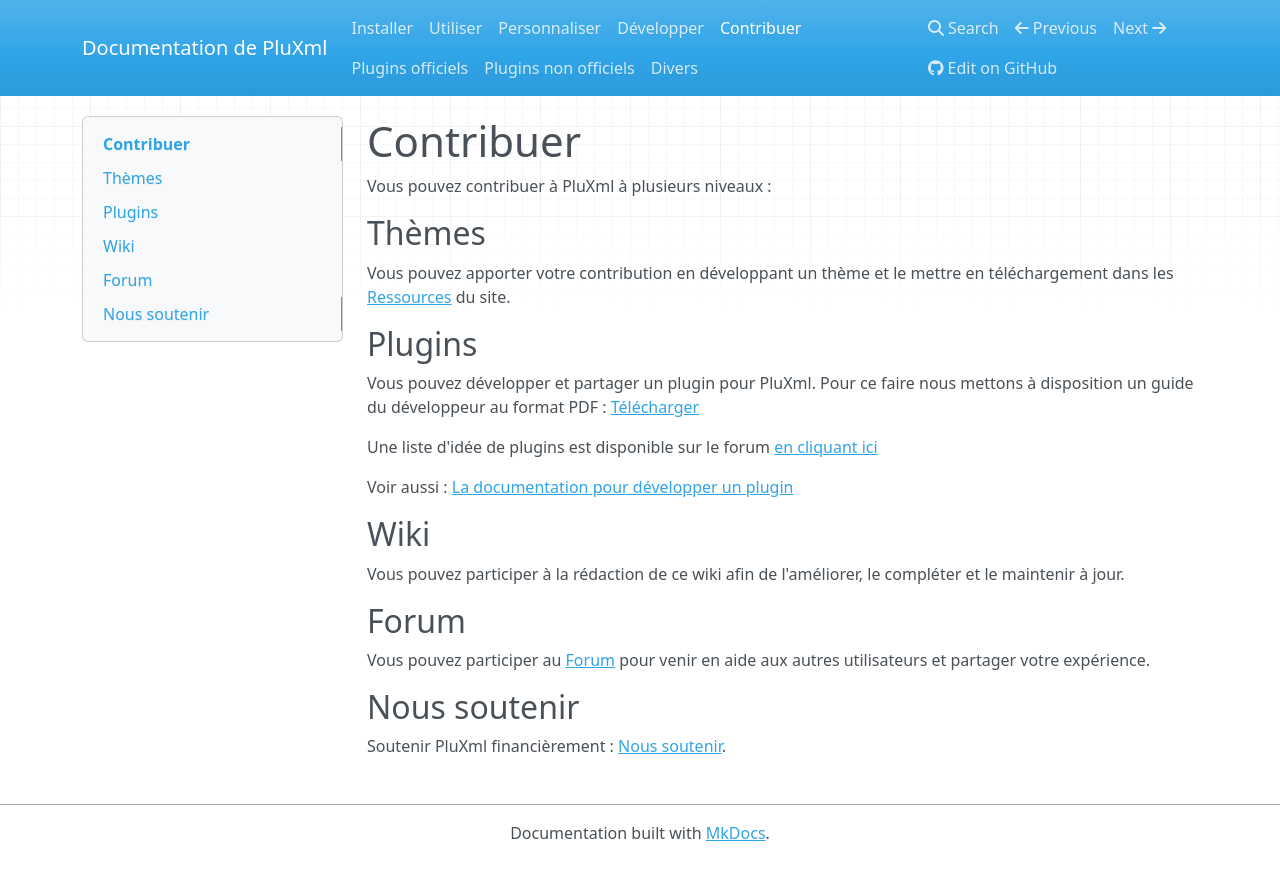
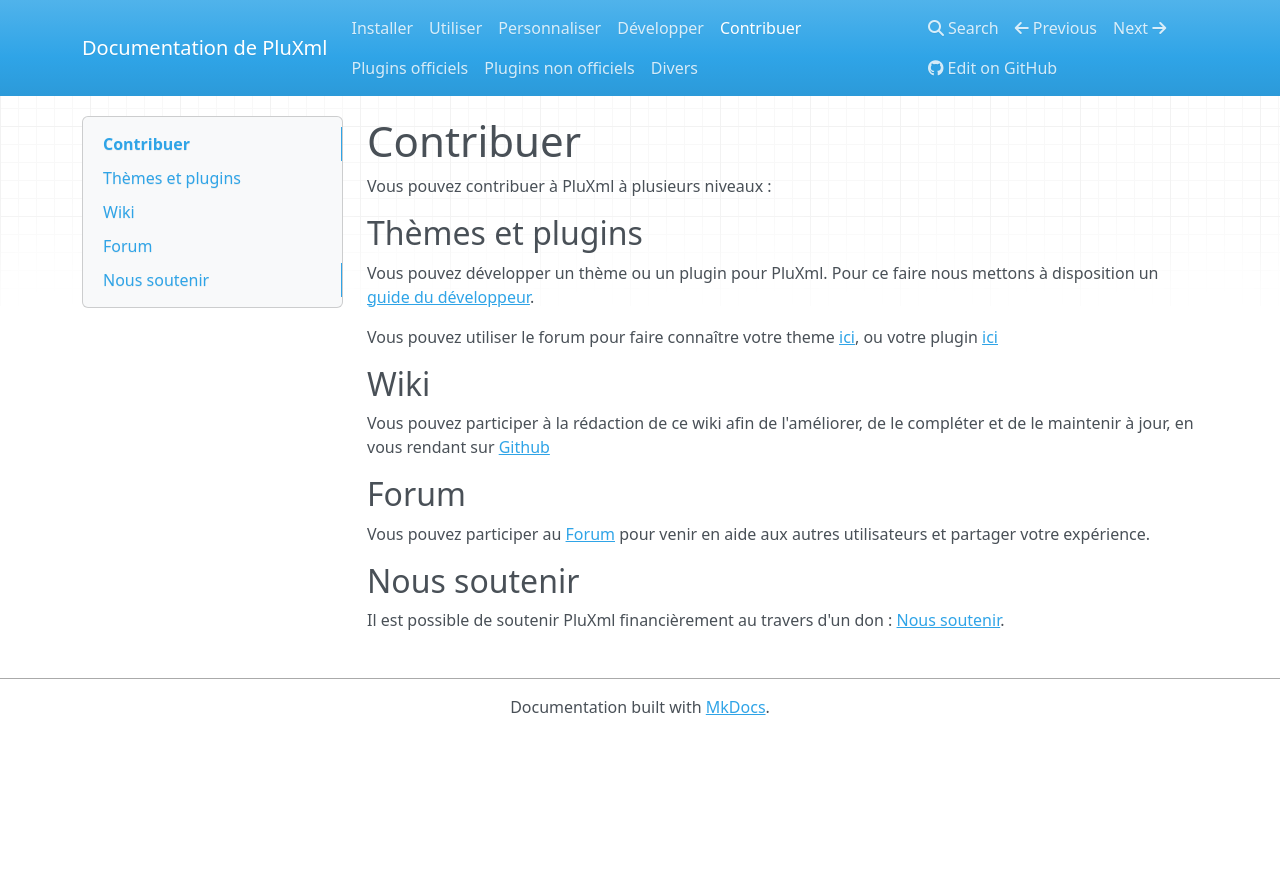
Before and after one commit to pluxml/PluXml-Wiki, an MkDocs documentation site: the page built from docs/contribuer/contribuer.md, in a window 1280 px wide. Shown: the top 880 px of the page. Built offline with MkDocs 1.6.1, drawn with Linux system fonts in a browser that asks for light colours; nearby versions of some CDN libraries.

Commit message:
fix links in contribuer.md

```diff
--- a/docs/contribuer/contribuer.md
+++ b/docs/contribuer/contribuer.md
@@ -2,21 +2,15 @@
 
 Vous pouvez contribuer à PluXml à plusieurs niveaux :
 
-## Thèmes
+## Thèmes et plugins
 
-Vous pouvez apporter votre contribution en développant un thème et le mettre en téléchargement dans les [Ressources](http://ressources.pluxml.org/) du site.
+Vous pouvez développer un thème ou un plugin pour PluXml. Pour ce faire nous mettons à disposition un [guide du développeur](https://wiki.pluxml.org/developper/developpement).
 
-## Plugins
-
-Vous pouvez développer et partager un plugin pour PluXml. Pour ce faire nous mettons à disposition un guide du développeur au format PDF : [Télécharger](http://telechargements.pluxml.org/docs/PluXml_-_Plugins_Guide_du_developpeur_5.1.6.zip)
-
-Une liste d'idée de plugins est disponible sur le forum [en cliquant ici](http://forum.pluxml.org/viewtopic.php?id=2534&p=1)
-
-Voir aussi : [La documentation pour développer un plugin](developper)
+Vous pouvez utiliser le forum pour faire connaître votre theme [ici](https://forum.pluxml.org/categories/vos-creations), ou votre plugin [ici](https://forum.pluxml.org/categories/plugins)
 
 ## Wiki
 
-Vous pouvez participer à la rédaction de ce wiki afin de l'améliorer, le compléter et le maintenir à jour.
+Vous pouvez participer à la rédaction de ce wiki afin de l'améliorer, de le compléter et de le maintenir à jour, en vous rendant sur [Github](https://github.com/pluxml/PluXml-Wiki)
 
 ## Forum
 
@@ -24,4 +18,4 @@
 
 ## Nous soutenir
 
-Soutenir PluXml financièrement : [Nous soutenir](https://www.pluxml.org/nous-soutenir.html).
+Il est possible de soutenir PluXml financièrement au travers d'un don : [Nous soutenir](https://www.pluxml.org/nous-soutenir.html).
```
Also changed, not shown: 1 other file.
